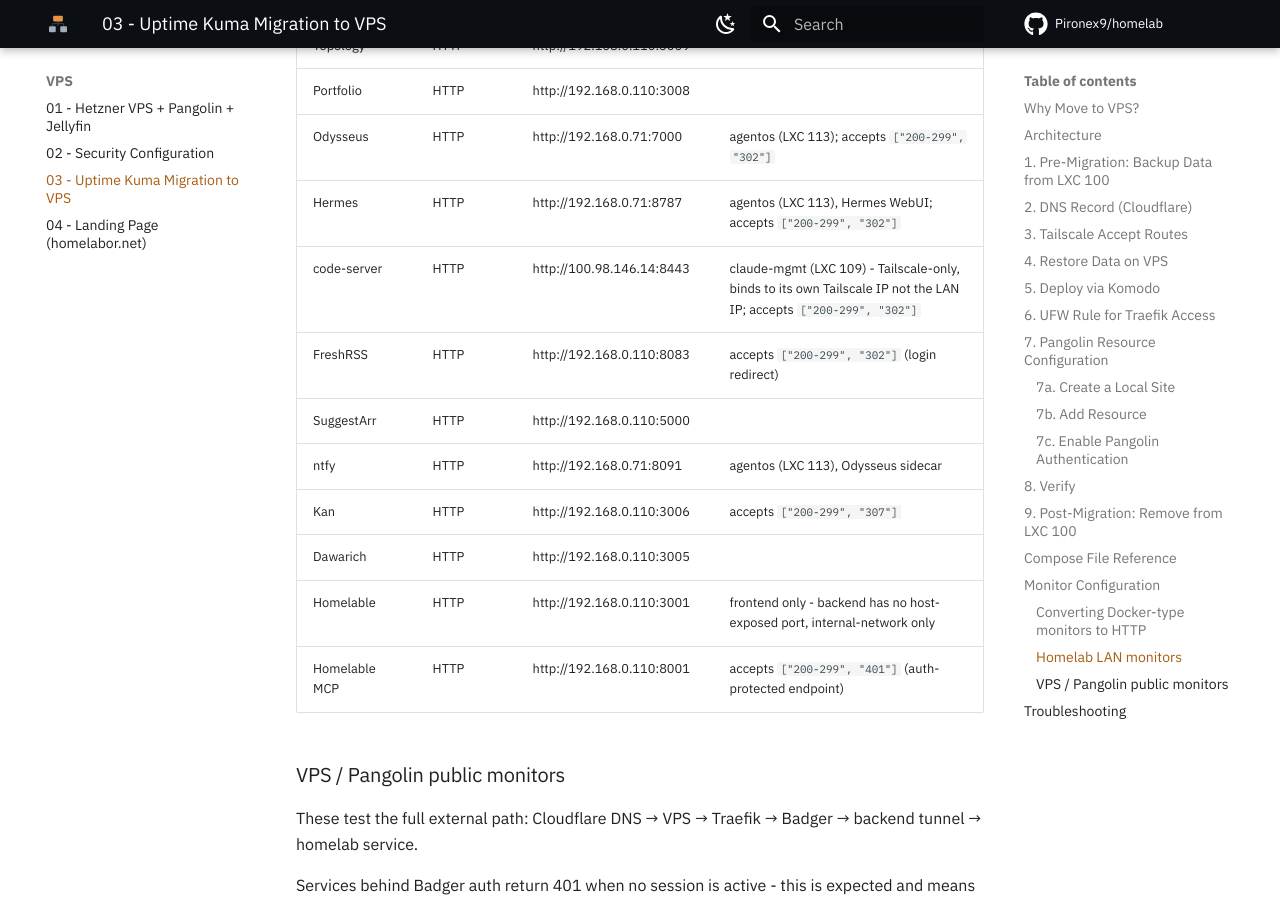
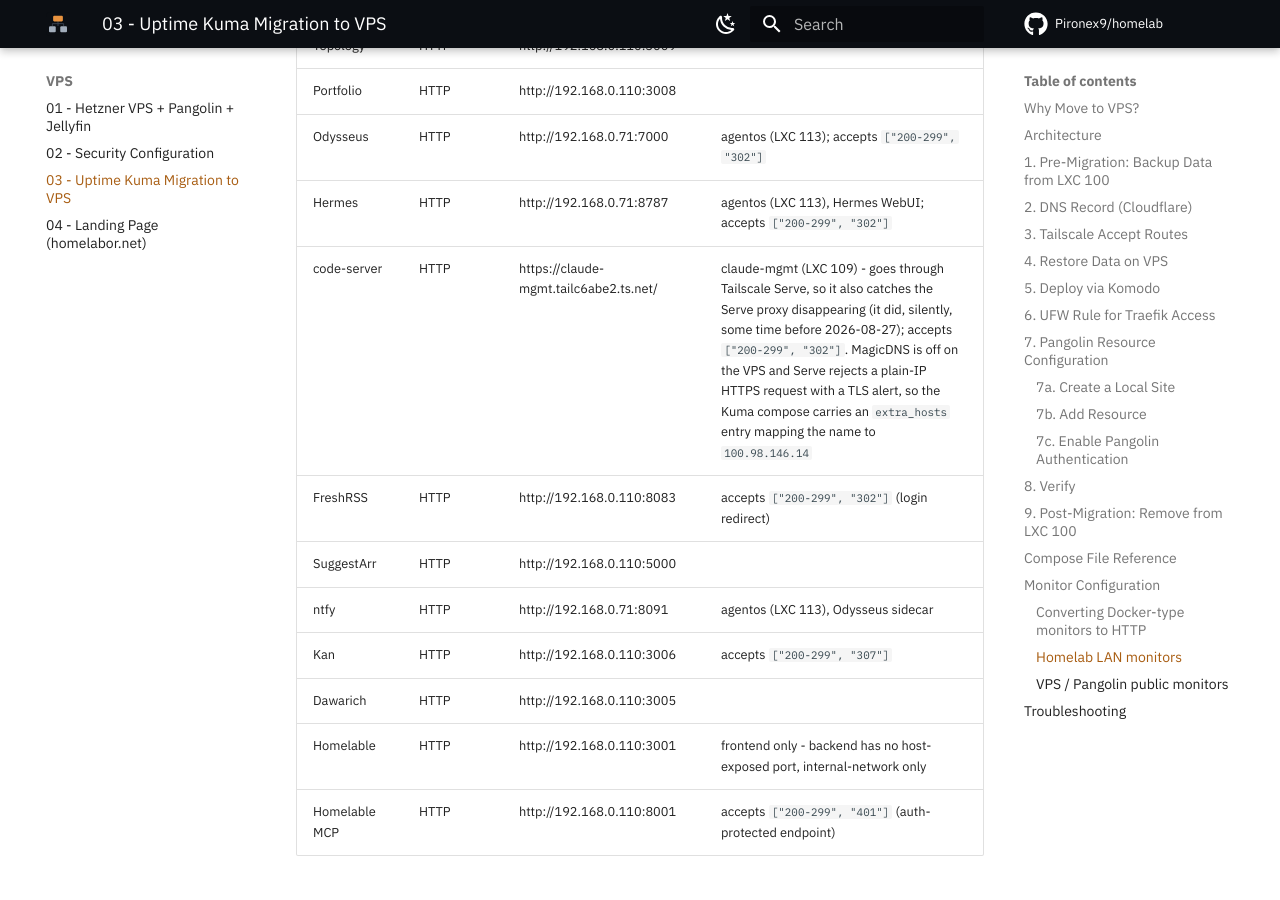
Before and after one commit to Pironex9/homelab, an MkDocs documentation site: the page built from docs/vps/03_Uptime_Kuma_VPS_Migration.md, in a window 1280 px wide and 900 px high, scrolled down 6524 px. Built offline with MkDocs 1.6.1 and Material for MkDocs 9.7.7, drawn with Linux system fonts in a browser that asks for light colours; comment, search, counter and statistics services are not loaded.

Commit message:
fix(kuma): a code-server monitor a Tailscale Serve HTTPS URL-t nezi
A serve config eltunt a 109-en (ures {} a tailscaled.state-ben, mtime szerint
kb. augusztus 15 ota), a monitor viszont a proxy mogotti 8443-at pingelte, ezert
vegig zold maradt. Az uj cel a https://claude-mgmt.tailc6abe2.ts.net/ URL.

A VPS-en nincs MagicDNS, a Serve pedig SNI nelkul TLS alerttel eldobja a
kapcsolatot, ezert a Kuma compose extra_hosts bejegyzest kap.

```diff
--- a/docs/vps/03_Uptime_Kuma_VPS_Migration.md
+++ b/docs/vps/03_Uptime_Kuma_VPS_Migration.md
@@ -249,7 +249,7 @@
 | Portfolio | HTTP | http://192.168.0.110:3008 | |
 | Odysseus | HTTP | http://192.168.0.71:7000 | agentos (LXC 113); accepts `["200-299", "302"]` |
 | Hermes | HTTP | http://192.168.0.71:8787 | agentos (LXC 113), Hermes WebUI; accepts `["200-299", "302"]` |
-| code-server | HTTP | http://100.98.146.14:8443 | claude-mgmt (LXC 109) - Tailscale-only, binds to its own Tailscale IP not the LAN IP; accepts `["200-299", "302"]` |
+| code-server | HTTP | https://claude-mgmt.tailc6abe2.ts.net/ | claude-mgmt (LXC 109) - goes through Tailscale Serve, so it also catches the Serve proxy disappearing (it did, silently, some time before 2026-08-27); accepts `["200-299", "302"]`. MagicDNS is off on the VPS and Serve rejects a plain-IP HTTPS request with a TLS alert, so the Kuma compose carries an `extra_hosts` entry mapping the name to `100.98.146.14` |
 | FreshRSS | HTTP | http://192.168.0.110:8083 | accepts `["200-299", "302"]` (login redirect) |
 | SuggestArr | HTTP | http://192.168.0.110:5000 | |
 | ntfy | HTTP | http://192.168.0.71:8091 | agentos (LXC 113), Odysseus sidecar |
```
Also changed, not shown: docs/hosts/claude-mgmt.md (+1 -0 lines), 1 other file.
